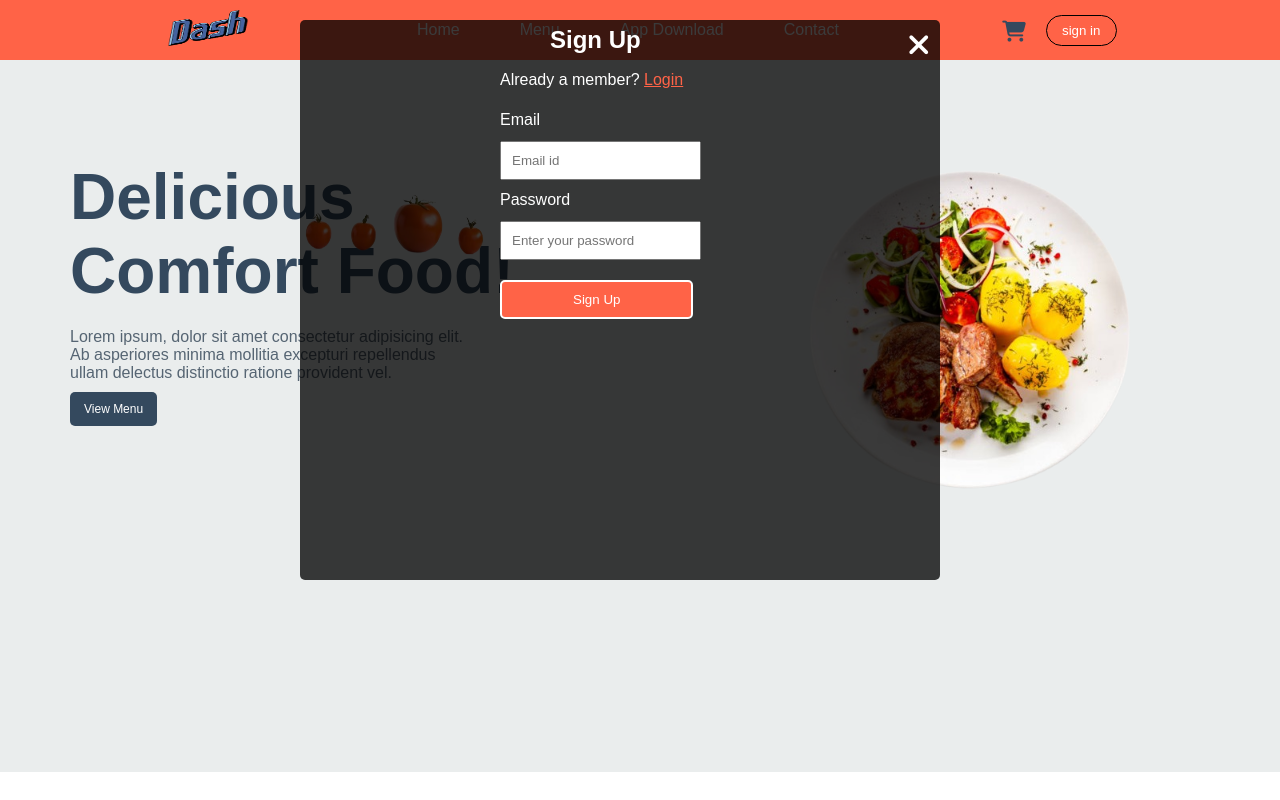
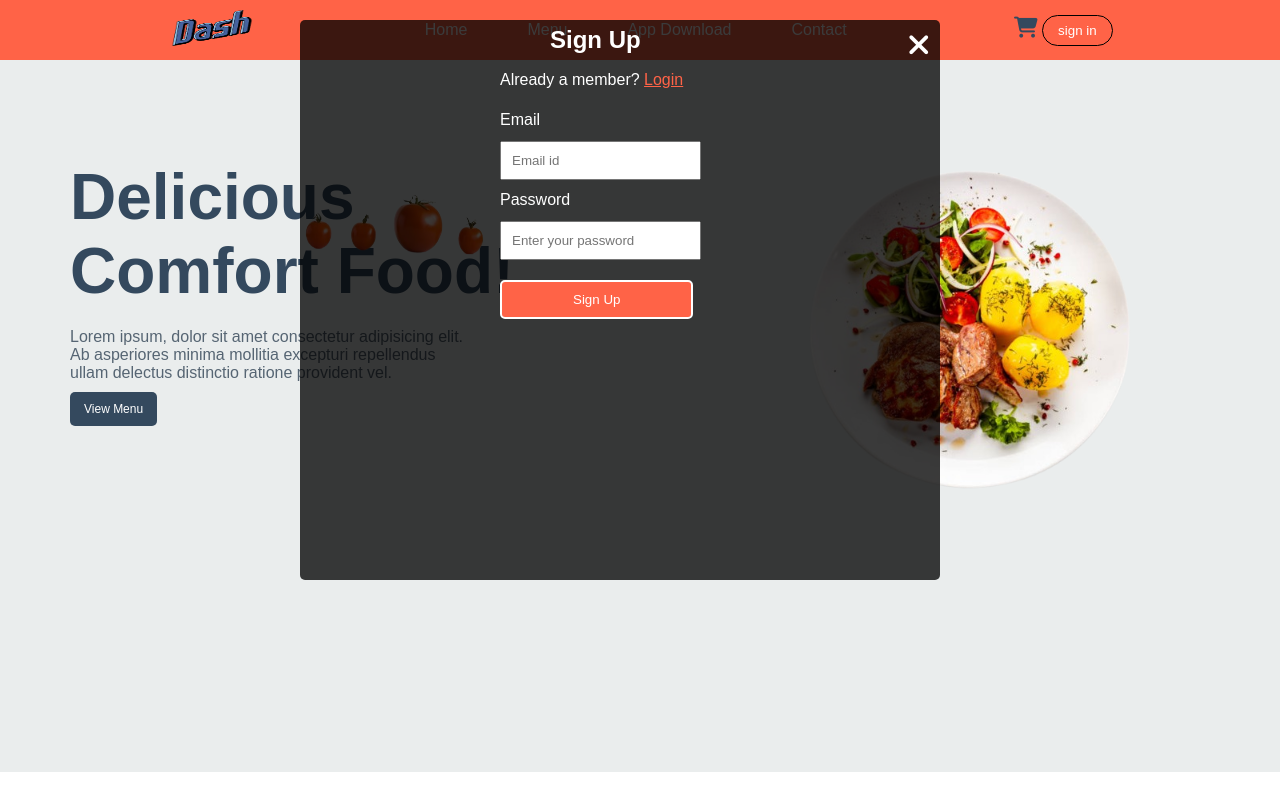
Before and after one commit to Dashpinder/DashNDeliver, a plain HTML site: page index.html in a window 1280 px wide. Shown: the top 800 px of the page. Drawn offline with Linux system fonts and the light colour scheme.

Commit message:
Update index.html

```diff
--- a/index.html
+++ b/index.html
@@ -32,8 +32,10 @@
            </div>
           <h1 id="barIcon"><i class="fa-solid fa-bars"></i></h1>
 
-          <span><a href="cart.html"><i class="fa-solid fa-cart-shopping"></i></a></span>
+          <div class="rghCont">
+          <span id="shpng"><a href="cart.html"><i class="fa-solid fa-cart-shopping"></i></a></span>
           <button type="button" id="btn2">sign in</button>
+        </div>
         </div>
       </div>
 
```
